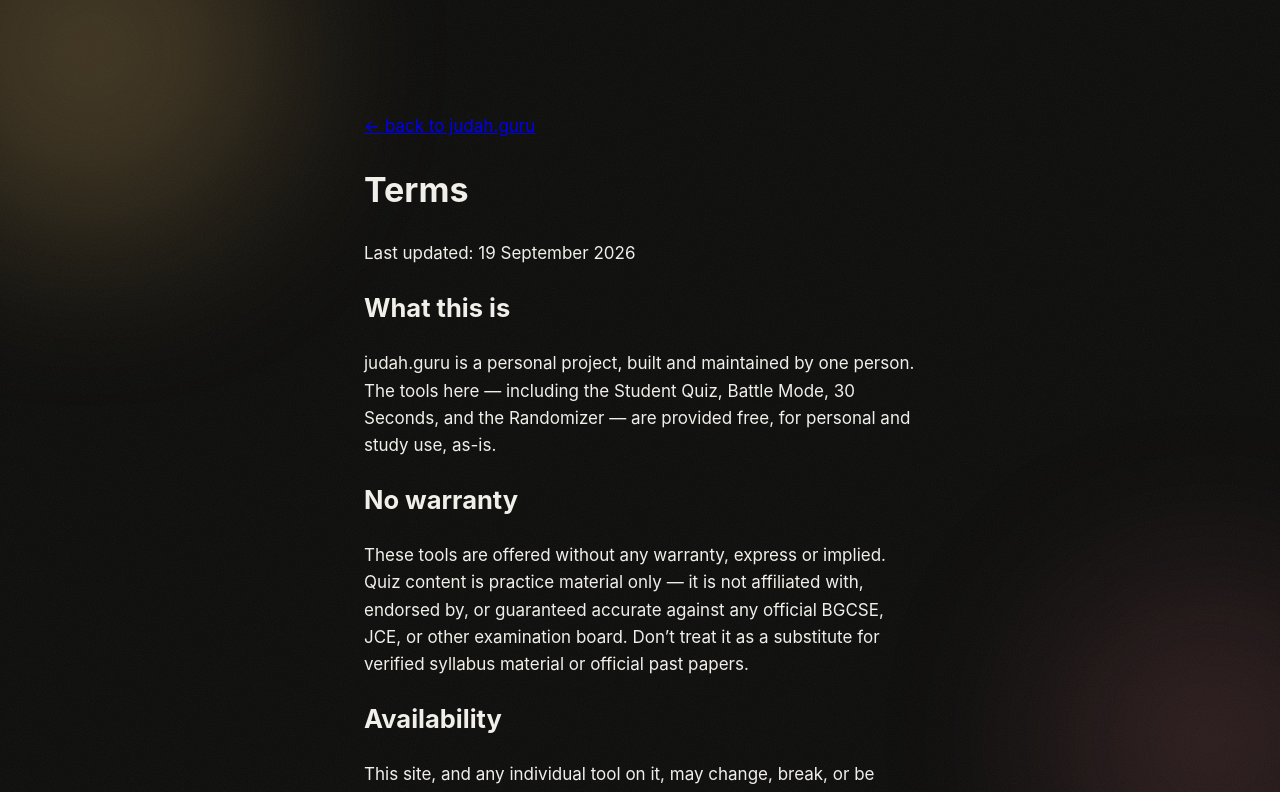
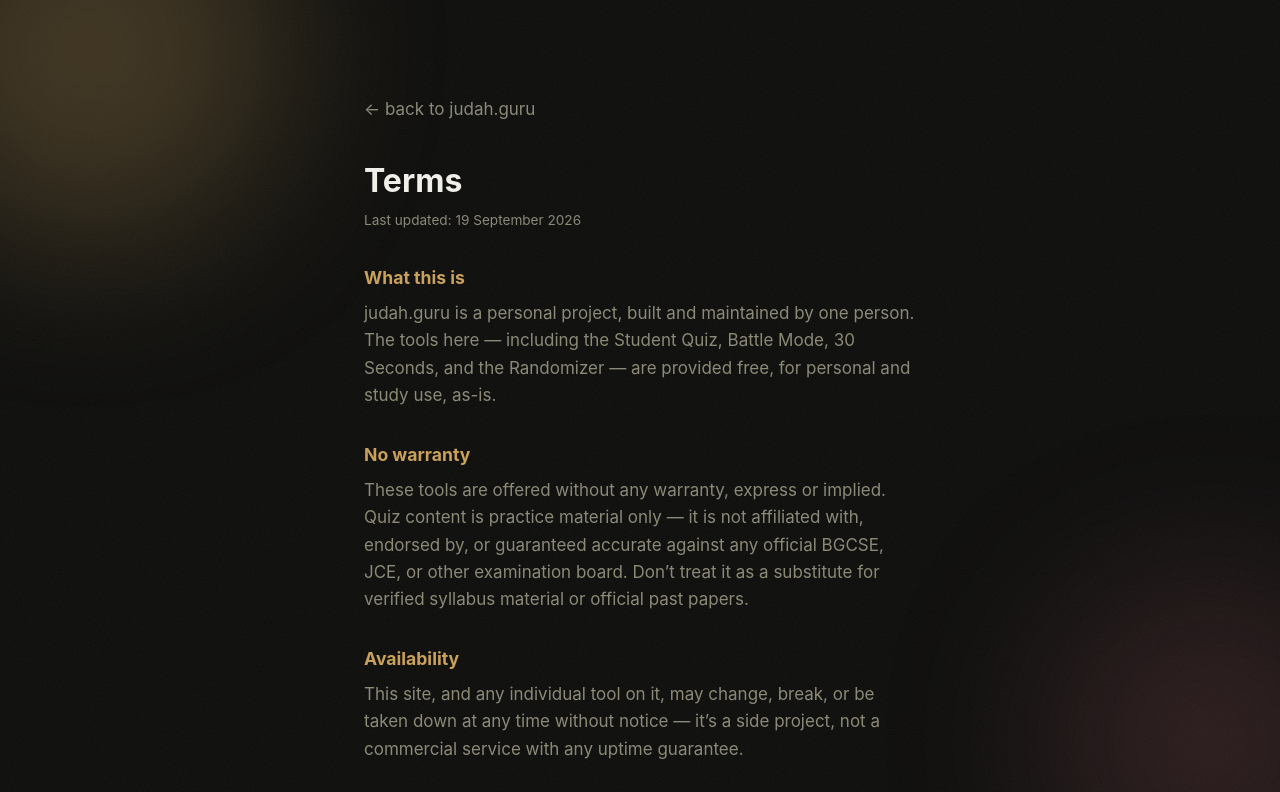
Before and after one commit to sagejudah/judah-guru, a Next.js app: page /terms in a window 1280 px wide. Shown: the top 792 px of the page. Built offline with nearby package versions, Linux system fonts and the light colour scheme.

Commit message:
Add legal page typography, footer link style

```diff
--- a/app/globals.css
+++ b/app/globals.css
@@ -85,6 +85,42 @@ main {
 
 .content {
   flex: 1;
+}
+
+.legal h1 {
+  font-size: 2rem;
+  margin-bottom: 0.25rem;
+}
+
+.legal h2 {
+  font-size: 1.1rem;
+  color: var(--gold);
+  margin-top: 2rem;
+  margin-bottom: 0.5rem;
+}
+
+.legal p {
+  color: var(--dim);
+  margin: 0 0 1rem;
+}
+
+.legal .legal-updated {
+  font-size: 0.85rem;
+  color: var(--dim);
+  margin-bottom: 2rem;
+}
+
+.legal .legal-back {
+  margin-bottom: 2rem;
+}
+
+.legal .legal-back a {
+  color: var(--dim);
+  text-decoration: none;
+}
+
+.legal .legal-back a:hover {
+  color: var(--ink);
 }
 
 /* --- hero: the particle loop (heart / peace / face) --- */
@@ -499,6 +535,12 @@ footer {
   color: var(--dim);
 }
 
+.legal-links {
+  margin-top: 0.75rem;
+  font-size: 0.78rem;
+  color: var(--dim);
+}
+
 .mail-link {
   position: relative;
   color: var(--dim);
```
